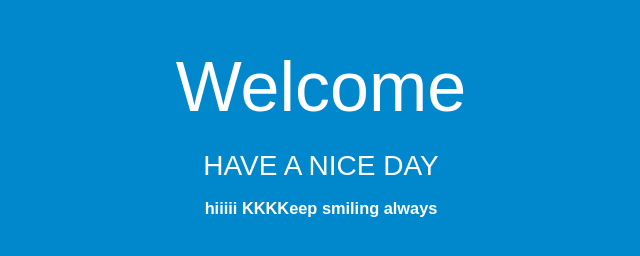
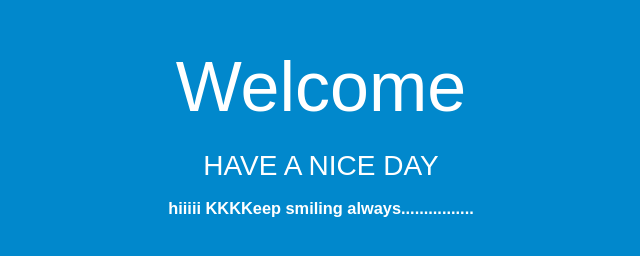
Before and after one commit to madhuribeesetti/codeDeploy, a plain HTML site: page index.html in a window 1280 px wide. Shown: the whole page, without its empty margins (319-959 px from the left). Drawn offline with Linux system fonts and the light colour scheme.

Commit message:
Update index.html

```diff
--- a/index.html
+++ b/index.html
@@ -28,7 +28,7 @@
   <div align="center">
     <h1>Welcome</h1>
     <h2>HAVE A NICE DAY</h2>
-    <h3>hiiiii KKKKeep smiling always</h3>
+    <h3>hiiiii KKKKeep smiling always................</h3>
   </div>
 </body>
 </html>
```
